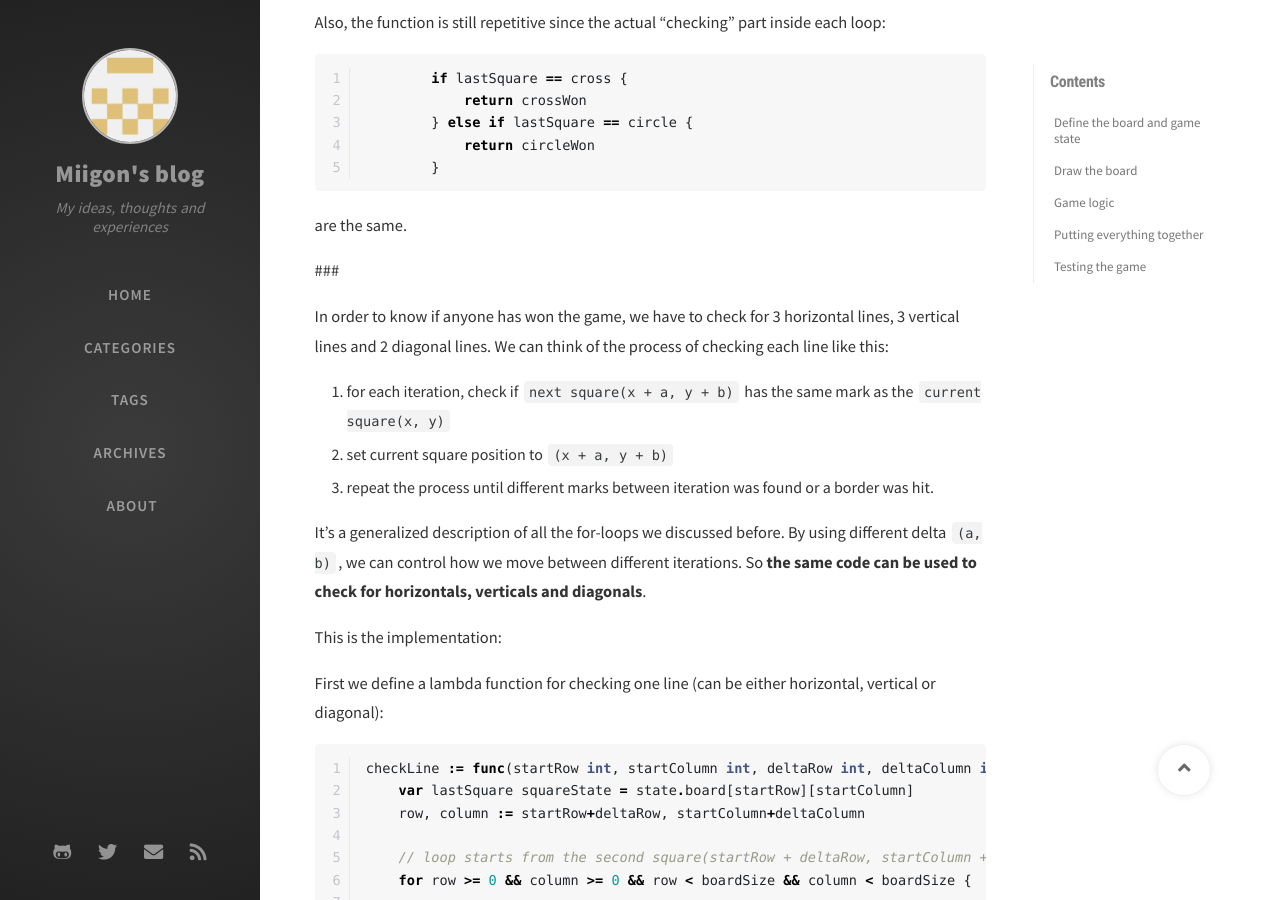
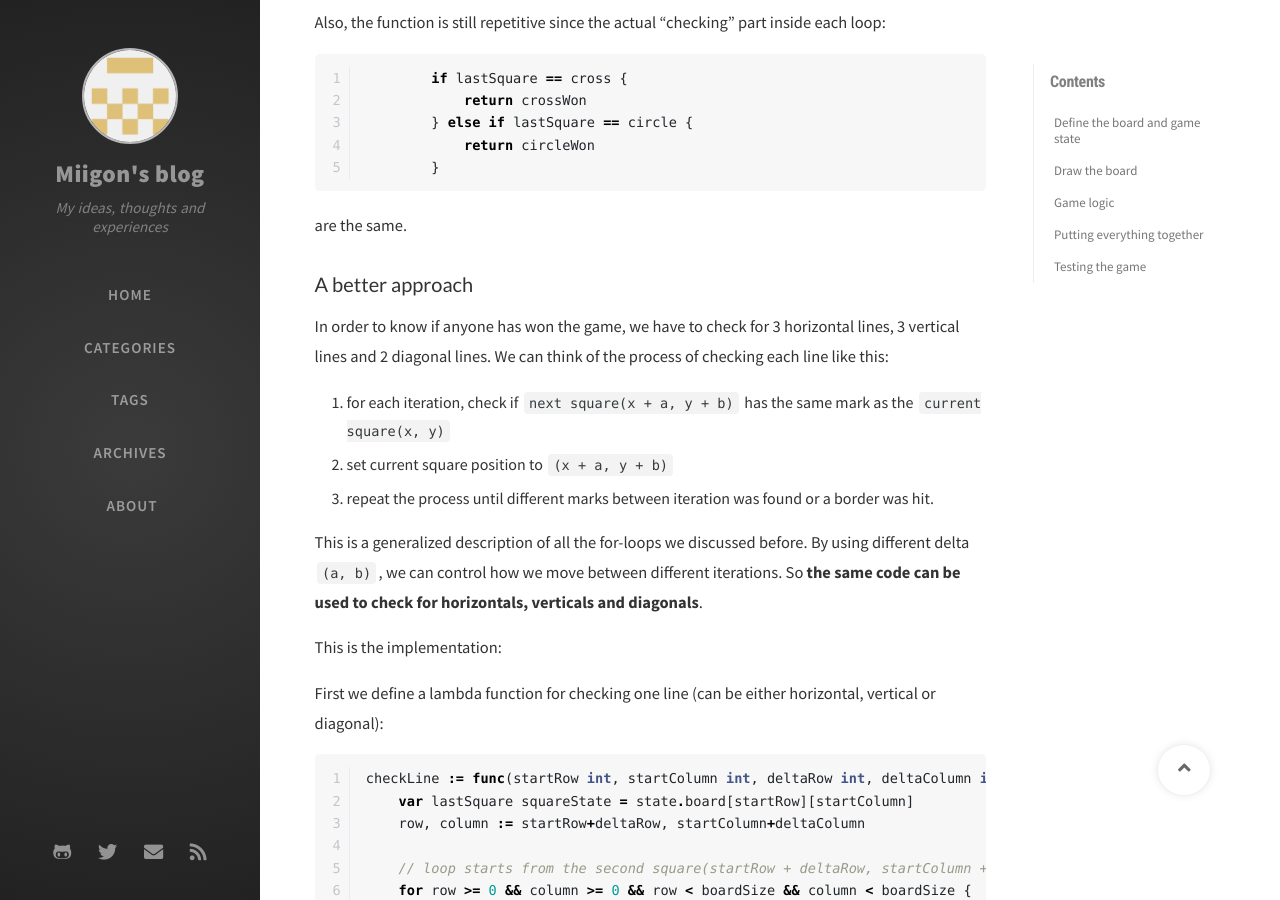
Before and after one commit to Miigon/blog, a Jekyll site: the page built from _posts/golang/projects/2021-01-29-golang-project-tic-tac-toe.md, in a window 1280 px wide and 900 px high, scrolled down 8294 px. Built offline with Jekyll 4.4.1, drawn with Linux system fonts in a browser that asks for light colours; nearby versions of some CDN libraries; comment, search, counter and statistics services are not loaded.

Commit message:
fix missing title: golang-project-tic-tac-toe

```diff
--- a/_posts/golang/projects/2021-01-29-golang-project-tic-tac-toe.md
+++ b/_posts/golang/projects/2021-01-29-golang-project-tic-tac-toe.md
@@ -354,7 +354,7 @@ Also, the function is still repetitive since the actual "checking" part inside e
 
 are the same.
 
-###
+### A better approach
 
 In order to know if anyone has won the game, we have to check for 3 horizontal lines, 3 vertical
  lines and 2 diagonal lines. We can think of the process of checking each line like this:
@@ -363,7 +363,7 @@ In order to know if anyone has won the game, we have to check for 3 horizontal l
 2. set current square position to `(x + a, y + b)`
 3. repeat the process until different marks between iteration was found or a border was hit.
 
-It's a generalized description of all the for-loops we discussed before. By using different delta `(a, b)`,
+This is a generalized description of all the for-loops we discussed before. By using different delta `(a, b)`,
  we can control how we move between different iterations. So __the same code can be used to check for
  horizontals, verticals	and diagonals__.
 
```
